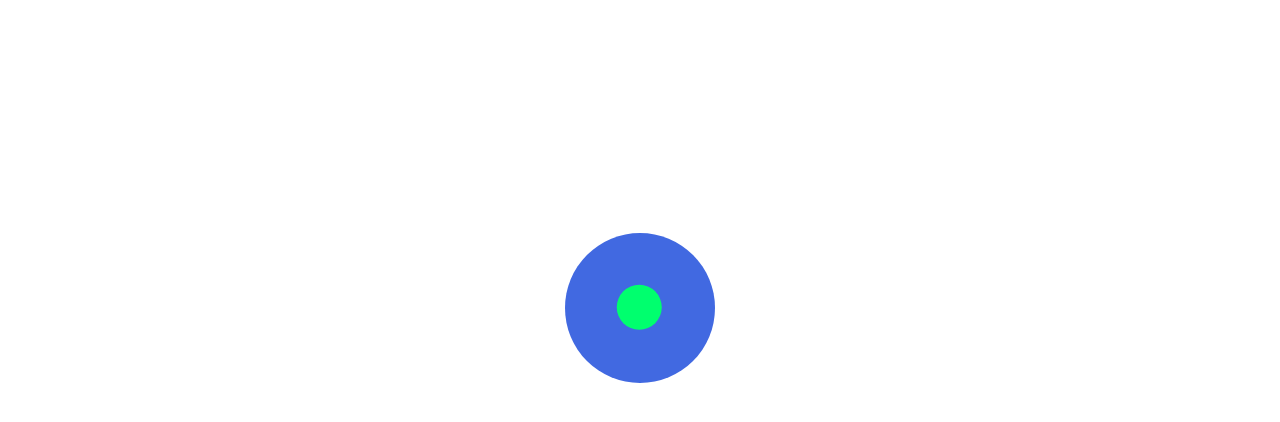
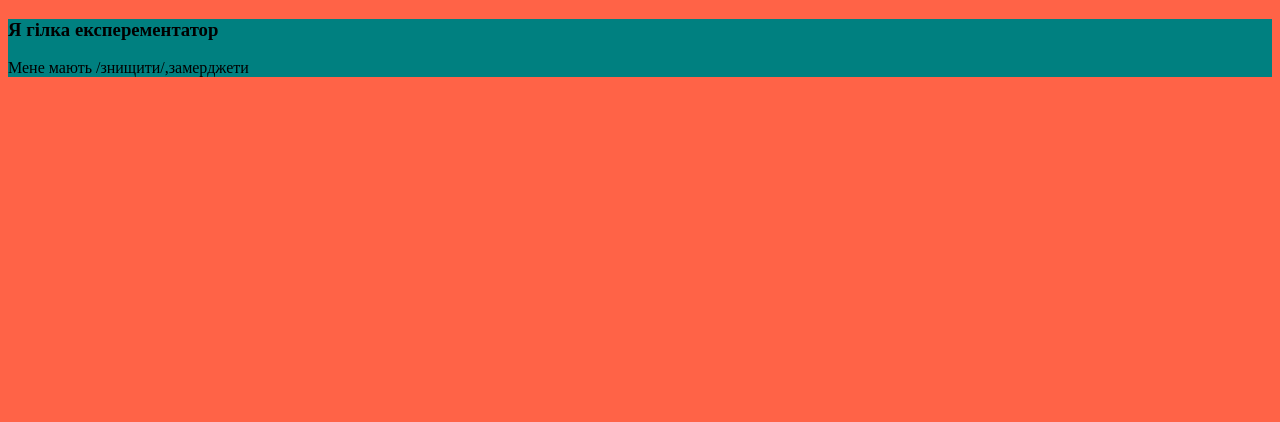
Before and after one commit to RomanVinniza/Practica-merge, a plain HTML site: page index.html in a window 1280 px wide. Drawn offline with Linux system fonts and the light colour scheme.

Commit message:
New code in HTML
Створив експерементальну гілку

```diff
--- a/css/style.css
+++ b/css/style.css
@@ -1,20 +1,7 @@
-.box {
-    background-color: royalblue;
-    height: 150px;
-    width: 150px;
-    border-radius: 100%;
-    margin: 0 auto;
-    transform: translateY(150%);
-   position: relative;
+.container {
+    background-color: teal;
 }
 
-.ball::after {
-    content: '';
-    background-color: rgb(0, 255, 110);
-    width: 45px;
-    height: 45px;
-    display: block;
-    position: absolute;
-    transform: translate(115%, 115%);
-    border-radius: 50%;
+body {
+    background-color: tomato;
 }
--- a/index.html
+++ b/index.html
@@ -10,8 +10,9 @@
 </head>
 
 <body>
-    <div class="box">
-        <div class="ball"></div>
+    <div class="container">
+        <h3>Я гілка експерементатор</h3>
+        <p>Мене мають /знищити/,замерджети</p>
     </div>
 </body>
 
```
